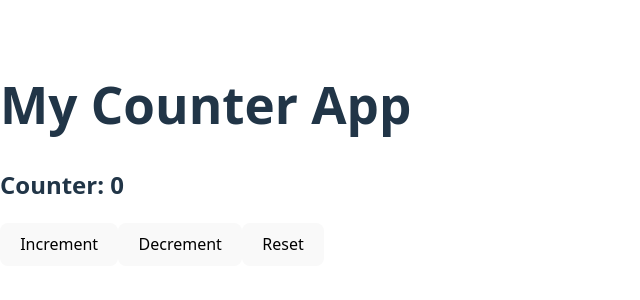
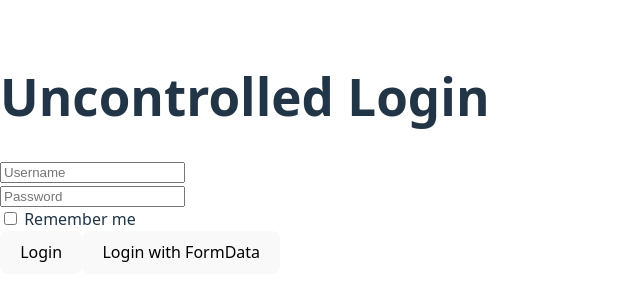
Before and after one commit to Chrisack66/Esercizi-React, a React (Vite) app in the folder Esercizi_React/: page / in a window 1280 px wide. Shown: the part 246-546 px from the top of the page, without its empty margins (0-640 px from the left). Built offline with nearby package versions, Linux system fonts and the light colour scheme.

Commit message:
Uncontrolled_Login

```diff
--- a/Esercizi_React/src/App.jsx
+++ b/Esercizi_React/src/App.jsx
@@ -1,10 +1,10 @@
-import Counter from './Counter';
+import UncontrolledLogin from './UncontrolledLogin';
 
 function App() {
   return (
     <div>
-      <h1>My Counter App</h1>
-      <Counter/>
+      <h1>Uncontrolled Login</h1>
+      <UncontrolledLogin />
     </div>
   );
 }
--- a/Esercizi_React/src/Counter.jsx
+++ /dev/null
@@ -1,30 +0,0 @@
-import { useState } from 'react';
-import CounterDisplay from './CounterDisplay';
-
-function Counter({ initialValue = 0 }) {
-  const [counter, setCounter] = useState(initialValue);
-
-  const handleIncrement = () => {
-    // Meglio usare la funzione se il nuovo valore dipende dallo stato precedente
-    setCounter ((c) => c + 1);
-  };
-
-  const handleDecrement = () => {
-    setCounter ((c) => c - 1);
-  };
-
-  const handleReset = () => {
-    setCounter(initialValue);
-  };
-
-  return (
-    <div>
-      <CounterDisplay count={counter} />
-      <button onClick={handleIncrement}>Increment</button>
-      <button onClick={handleDecrement}>Decrement</button>
-      <button onClick={handleReset}>Reset</button>
-    </div>
-  );
-}
-
-export default Counter;
--- a/Esercizi_React/src/CounterDisplay.jsx
+++ /dev/null
@@ -1,5 +0,0 @@
-function CounterDisplay({ count }) {
-  return <h2>Counter: {count}</h2>;
-}
-
-export default CounterDisplay;
--- /dev/null
+++ b/Esercizi_React/src/UncontrolledLogin.jsx
@@ -0,0 +1,47 @@
+export default function UncontrolledLogin() {
+  function handleLogin(event) {
+    event.preventDefault();
+
+    const form = event.target;
+    const username = form.username.value;
+    const password = form.password.value;
+    const remember = form.remember.checked;
+
+    console.log("Login with event.target:");
+    console.log("Username:", username);
+    console.log("Password:", password);
+    console.log("Remember:", remember);
+  }
+
+  function loginWithFormData() {
+    const form = document.getElementById("login-form");
+    const formData = new FormData(form);
+
+    const username = formData.get("username");
+    const password = formData.get("password");
+    const remember = formData.get("remember") === "on";
+
+    console.log("Login with FormData:");
+    console.log("Username:", username);
+    console.log("Password:", password);
+    console.log("Remember:", remember);
+  }
+
+  return (
+    <form id="login-form" onSubmit={handleLogin}>
+      <div>
+        <input type="text" name="username" placeholder="Username" />
+      </div>
+      <div>
+        <input type="password" name="password" placeholder="Password" />
+      </div>
+      <div>
+        <label>
+          <input type="checkbox" name="remember" /> Remember me
+        </label>
+      </div>
+      <button type="submit">Login</button>
+      <button type="button" onClick={loginWithFormData}>Login with FormData</button>
+    </form>
+  );
+}
```
